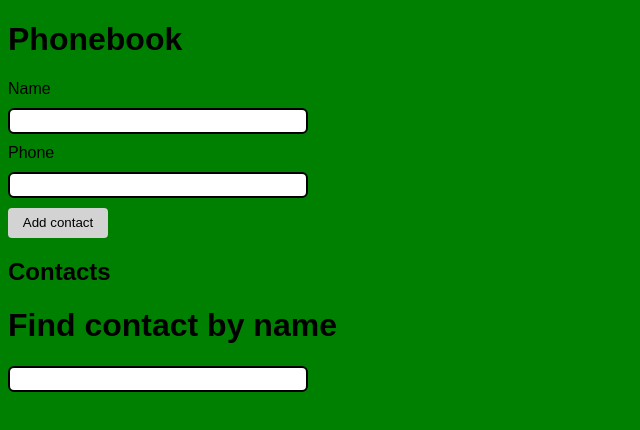
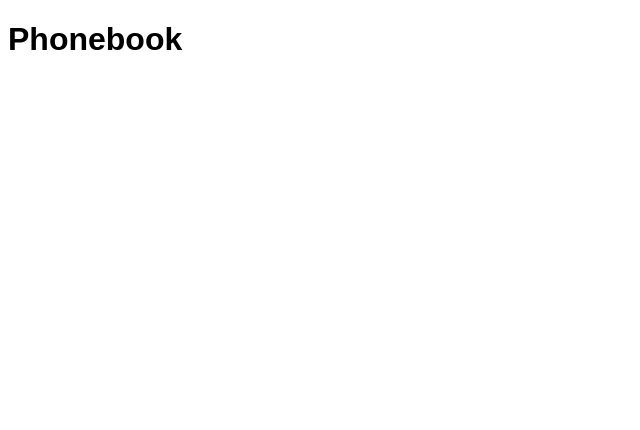
Before and after one commit to Kacper99999/goit-react-hw-07-phonebook, a React (Vite) app: page / in a window 1280 px wide. Shown: the top 430 px of the page, without its empty margins (0-640 px from the left). Built offline with nearby package versions, Linux system fonts and the light colour scheme.

Commit message:
Update homework

```diff
--- a/package.json
+++ b/package.json
@@ -12,6 +12,7 @@
   },
   "dependencies": {
     "@reduxjs/toolkit": "^2.2.7",
+    "axios": "^1.7.7",
     "nanoid": "^5.0.7",
     "react": "^18.3.1",
     "react-dom": "^18.3.1",
--- a/src/components/App.jsx
+++ b/src/components/App.jsx
@@ -1,6 +1,6 @@
 import {useState, useEffect} from 'react';
 import { useDispatch , useSelector } from 'react-redux';
-import { addPhone, removePhone, filterContact } from '../redux/reducer';
+import { fetchContacts } from '../redux/operations';
 import { nanoid } from 'nanoid';
 import Contacts from '/src/components/Contacts';
 import Filter from '/src/components/Filter'
@@ -8,72 +8,13 @@ import ContactList from '/src/components/ContactList';
 import '/src/components/styles.css';
 
 export default function App() {
-  const contacts = useSelector(state => state.contacts.contacts);
-  const filterselector = useSelector(state => state.contacts.filter);
-  const dispatch = useDispatch();
 
-const [name, setName] = useState("");
-const [number, setNumber] = useState("");
-
-
-
-useEffect(()=>{
-  const saverdContacts = localStorage.getItem("contacts");
-  if(saverdContacts){
-    const parsedContacts = JSON.parse(saverdContacts);
-    parsedContacts.forEach(contact => dispatch(addPhone(contact)));
-  }
-},[dispatch])
-
-useEffect(()=>{
-    localStorage.setItem("contacts", JSON.stringify(contacts));
-},[contacts]);
-
-
-const handleSubmit = (e) => {
-  e.preventDefault();
-  if(name && number){
-    dispatch(addPhone({id:nanoid(), name, number}));
-    setName("");
-    setNumber("");
-  }
-};
-
-
-const searchContact = (e) => {
-  const filter = e.target.value.toLowerCase();
-  dispatch(filterContact(filter));
-}
-
-
-const removeContact = (idToRemove) => {
-  dispatch(removePhone(idToRemove));
-};
-
-
-    const filteredContacts = contacts.filter((con) =>
-      con.name.toLowerCase().startsWith(filterselector)
-    );
 
 
 return (
   <>
   <h1>Phonebook</h1>
-    <Contacts
-      handleChange={setName}
-      handleChange2={setNumber}
-      handleSubmit={handleSubmit}
-    />
-    <h2>Contacts</h2>
-    <Filter
-      search={searchContact}
-    />
-    <ContactList
-      contacts={contacts}
-      filter={filterselector}
-      filteredContacts={filteredContacts}
-      removeContact={removeContact}
-    />
+  <ContactList/>
 
   </>
 );
--- a/src/components/ContactList.jsx
+++ b/src/components/ContactList.jsx
@@ -1,48 +1,42 @@
 import React from "react";
 import PropTypes from "prop-types";
+import { useEffect } from "react";
+import { useSelector, useDispatch } from "react-redux";
+import { fetchContacts } from "../redux/operations";
+import { getContacts } from "../redux/selectors";
 
-
-function ContactList({contacts, filter, filteredContacts,removeContact}){
+function ContactList(){
+  const contacts = useSelector(getContacts);
     return(
-        <>
-        {filter === "" ? (
-        <ul>
-          {contacts.map((contact) => (
-            <li key={contact.id}>
-              {contact.name} - {contact.number} <button onClick={() => removeContact(contact.id)}>Delate</button>
-            </li>
-          ))}
-        </ul>
-        ) : (
-        <ul>
-          {filteredContacts.map((contact) => (
-            <li key={contact.id}>
-              {contact.name} - {contact.number} <button onClick={() => removeContact(contact.id)}>Delate</button>
-              </li>
-          ))}
-        </ul>
-      )}
-        </>
+     <>
+      <ul>
+      {contacts.map((con) => {
+        <li key={con.id}>
+          {con.name}:{con.number}
+        </li>
+      })}
+      </ul>
+     </>
     )
 }
 
-ContactList.propTypes = {
-  contacts: PropTypes.arrayOf(
-    PropTypes.shape({
-      id: PropTypes.string,
-      name: PropTypes.string,
-      number: PropTypes.string
-    })
-  ).isRequired,
-  filter: PropTypes.string,
-  filteredContacts: PropTypes.arrayOf(
-    PropTypes.shape({
-      id: PropTypes.string,
-      name: PropTypes.string,
-      number: PropTypes.string,
-    })
-  ).isRequired,
-  removeContact: PropTypes.func,
-};
+// ContactList.propTypes = {
+//   contacts: PropTypes.arrayOf(
+//     PropTypes.shape({
+//       id: PropTypes.string,
+//       name: PropTypes.string,
+//       number: PropTypes.string
+//     })
+//   ).isRequired,
+//   filter: PropTypes.string,
+//   filteredContacts: PropTypes.arrayOf(
+//     PropTypes.shape({
+//       id: PropTypes.string,
+//       name: PropTypes.string,
+//       number: PropTypes.string,
+//     })
+//   ).isRequired,
+//   removeContact: PropTypes.func,
+// };
 
 export default ContactList
--- a/src/components/Contacts.jsx
+++ b/src/components/Contacts.jsx
@@ -5,29 +5,8 @@ import PropTypes from "prop-types";
 
 function Contacts ({handleChange, handleChange2, handleSubmit }){
   return(
-    <>
-      <form className="form" onSubmit={handleSubmit}>
-        <label>Name</label>
-        <input
-          onChange={e=>handleChange(e.target.value)}
-          type="text"
-          name="name"
-          pattern="^[a-zA-Z '\-]+$"
-          title="Name may contain only letters, apostrophe, dash and spaces. For example Adrian, Jacob Mercer, Charles de Batz de Castelmore d'Artagnan"
-          required
-        />
-        <label>Phone</label>
-        <input
-          onChange={e=>handleChange2(e.target.value)}
-          type="tel"
-          name="number"
-          pattern="^\+?[0-9\(\) \-]+$"
-          title="Phone number may contain only digits"
-          required
-        />
-      <button type='submit'>Add contact</button>
+      <>
 
-      </form>
       </>
   )
 }
--- a/src/components/Filter.jsx
+++ b/src/components/Filter.jsx
@@ -5,10 +5,6 @@ import PropTypes from "prop-types";
 function Filter({ search }){
     return(
         <>
-            <h1>Find contact by name</h1>
-            <form className="form">
-                <input onChange={search} type="text" />
-            </form>
         </>
  )
 }
--- a/src/components/styles.css
+++ b/src/components/styles.css
@@ -1,6 +1,5 @@
 :root{
     font-family: Arial, sans-serif;
-    background-color: green;
 }
 .form{
     display: flex;
--- a/src/main.jsx
+++ b/src/main.jsx
@@ -1,5 +1,5 @@
 import React from "react";
-import store from "./redux/store.js";
+import {store} from "./redux/store.js";
 import { Provider } from "react-redux";
 import ReactDOM from "react-dom/client";
 import App from "./components/App.jsx";
--- /dev/null
+++ b/src/redux/operations.js
@@ -0,0 +1,16 @@
+import { createAsyncThunk } from "@reduxjs/toolkit";
+import axios from "axios";
+
+axios.defaults.baseURL = "https://66e86e36b17821a9d9dcb0b9.mockapi.io/api/v1"
+
+export const fetchContacts = createAsyncThunk(
+    "contacts/fetchAll",
+    async (_,thunkAPI) => {
+        try{
+            const response = await axios.get("/contacts");
+            return response.data;
+        }catch(e){
+            return thunkAPI.rejectWithValue(e.message);
+        }
+    }
+)
--- a/src/redux/reducer.js
+++ b/src/redux/reducer.js
@@ -1,28 +1,35 @@
 import { createSlice } from "@reduxjs/toolkit";
+import { fetchContacts } from "./operations";
 
+const handlePending = (state) => {
+    state.isLoading = true;
+}
 
-const initialState = {
-    contacts: [],
-    filter: '',
-    }
+const hendleRejeced = (state , action) => {
+    state.isLoading = false;
+    state.error = action.payload;
+}
+
 
 const phonebook = createSlice({
     name:"phonebook",
-    initialState,
-    reducers:{
-        addPhone : (state, action) =>{
-            state.contacts.push(action.payload);
-        },
-        removePhone : (state, action) =>{
-            state.contacts = state.contacts.filter(con => con.id !== action.payload);
-        },
-        filterContact : (state, action) =>{
-            state.filter = action.payload;
-        }
+    initialState : {
+        contacts:[],
+        isLoading:false,
+        error:null
+    },
+    extraRducers: builder => {
+        builder
+        .addCase(fetchContacts.pending, handlePending)
+        .addCase(fetchContacts.fulfilled, (state, action) => {
+            state.contacts = action.payload;
+            state.isLoading = false;
+            state.error = null;
+        })
+        .addCase(fetchContacts.rejected, hendleRejeced)
     }
 
 })
 
-export const {addPhone, removePhone, filterContact} = phonebook.actions;
 
-export default phonebook.reducer;
+export const phonebookReducer = phonebook.reducer;
--- /dev/null
+++ b/src/redux/selectors.js
@@ -0,0 +1 @@
+export const getContacts = store => store.phonebook.contacts;
--- a/src/redux/store.js
+++ b/src/redux/store.js
@@ -1,10 +1,8 @@
-import {configureStore} from '@reduxjs/toolkit';
-import phonebook from "./reducer"
+import { configureStore } from "@reduxjs/toolkit";
+import { phonebookReducer } from "./reducer";
 
-const store = configureStore({
+export const store = configureStore({
     reducer:{
-        contacts:phonebook
+        phonebook : phonebookReducer
     }
 })
-
-export default store;
```
Also changed, not shown: 1 other file (tests, documents, lock files or other folders).
